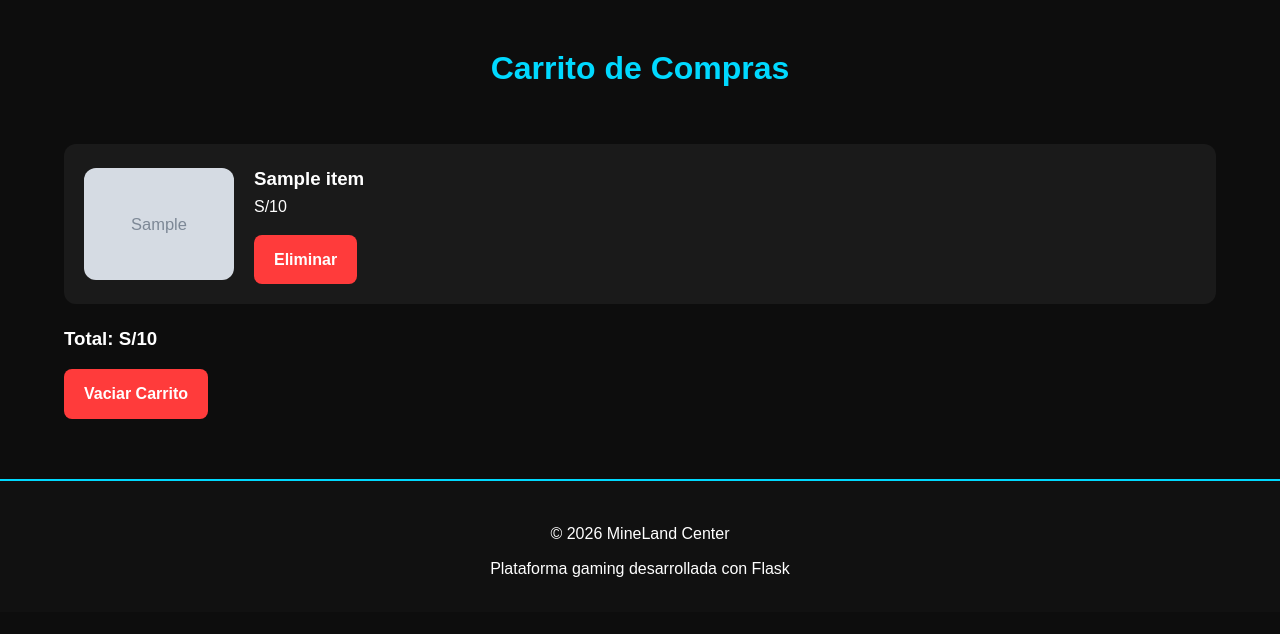
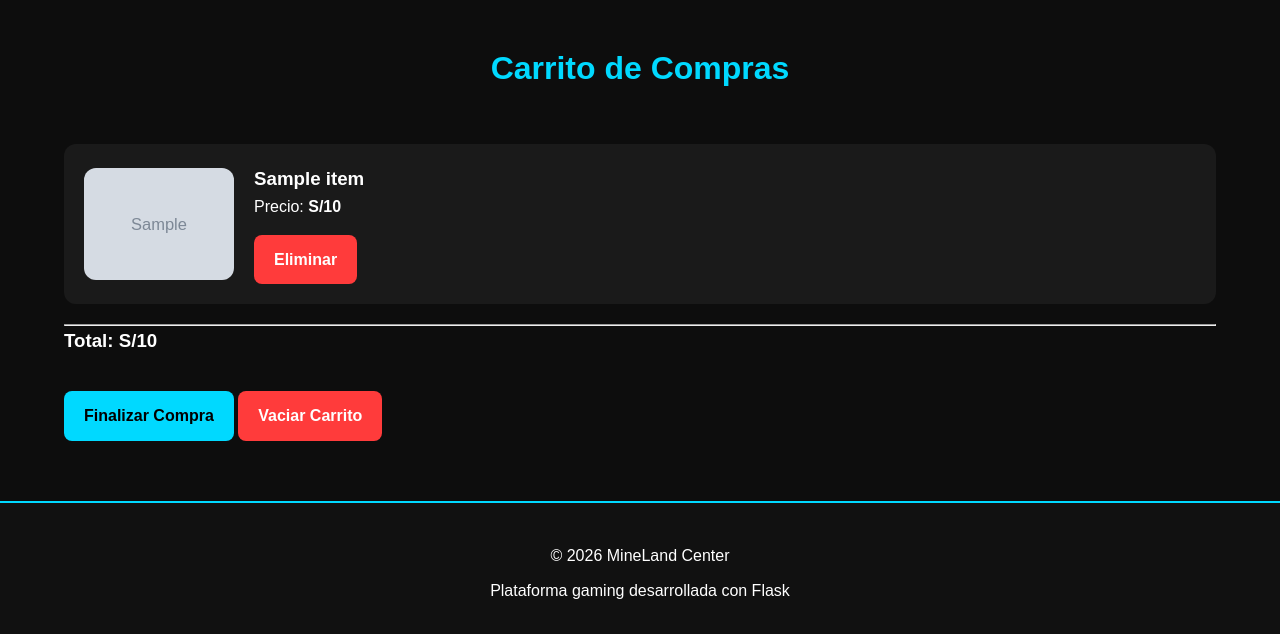
Before and after one commit to TheDark-15/Proyecto_MineLand, a Flask app: template templates/cart.html in a window 1280 px wide. Shown: the part 220-854 px from the top of the page. Before the commit the page ends 797 px from the top, so only its background shows below. Run offline with Flask 3, Linux system fonts and the light colour scheme; the template is opened without the code that fills it: most values are stand-ins (such as "Sample title", 1, 10 or a date in 2020); grey boxes marked "Sample" are stand-in pictures.

Commit message:
Improve cart layout and add payment option
Updated the cart template to enhance pricing display and added a payment button.

```diff
--- a/templates/cart.html
+++ b/templates/cart.html
@@ -19,13 +19,17 @@
                 'static',
                 filename=item.image_url
             ) }}"
+            alt="{{ item.name }}"
         >
 
         <div>
 
             <h3>{{ item.name }}</h3>
 
-            <p>S/{{ item.price }}</p>
+            <p>
+                Precio:
+                <strong>S/{{ item.price }}</strong>
+            </p>
 
             <a
                 href="{{ url_for(
@@ -43,7 +47,20 @@
 
     {% endfor %}
 
-    <h3>Total: S/{{ total }}</h3>
+    <hr>
+
+    <h3>
+        Total: S/{{ total }}
+    </h3>
+
+    <div style="margin-top:20px;">
+
+        <a
+            href="{{ url_for('payment') }}"
+            class="btn-primary"
+        >
+            Finalizar Compra
+        </a>
 
         <a
             href="{{ url_for('clear_cart') }}"
@@ -54,12 +71,21 @@
 
     </div>
 
+</div>
+
 {% else %}
 
 <p>
     El carrito está vacío.
 </p>
 
+<a
+    href="{{ url_for('home') }}"
+    class="btn-primary"
+>
+    Ir a la tienda
+</a>
+
 {% endif %}
 
 {% endblock %}
```
Lines whose indentation alone changed are shown as unchanged.
